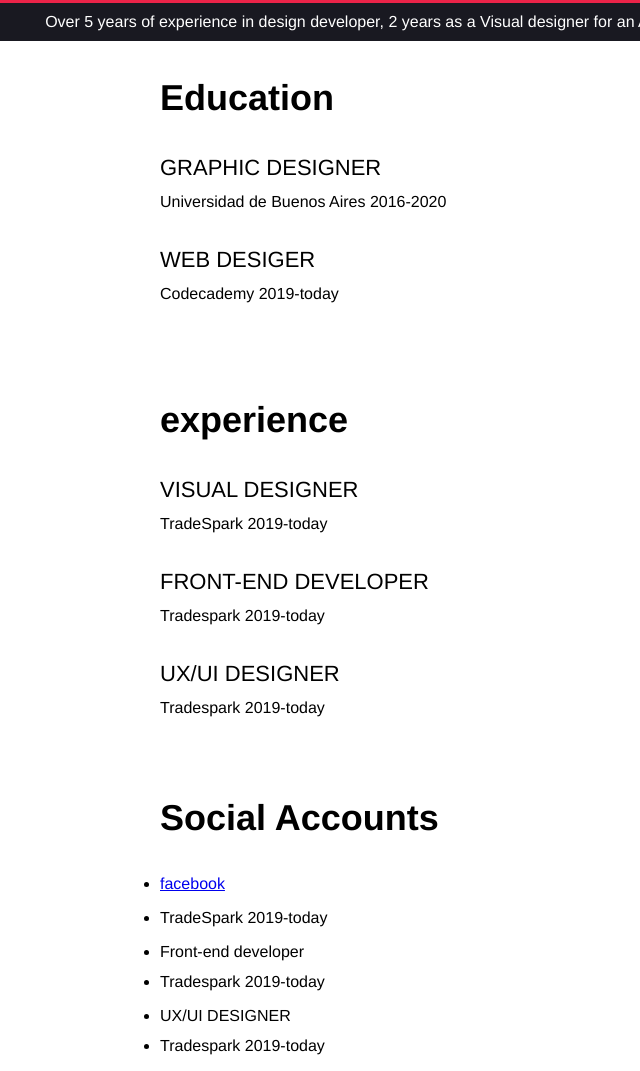
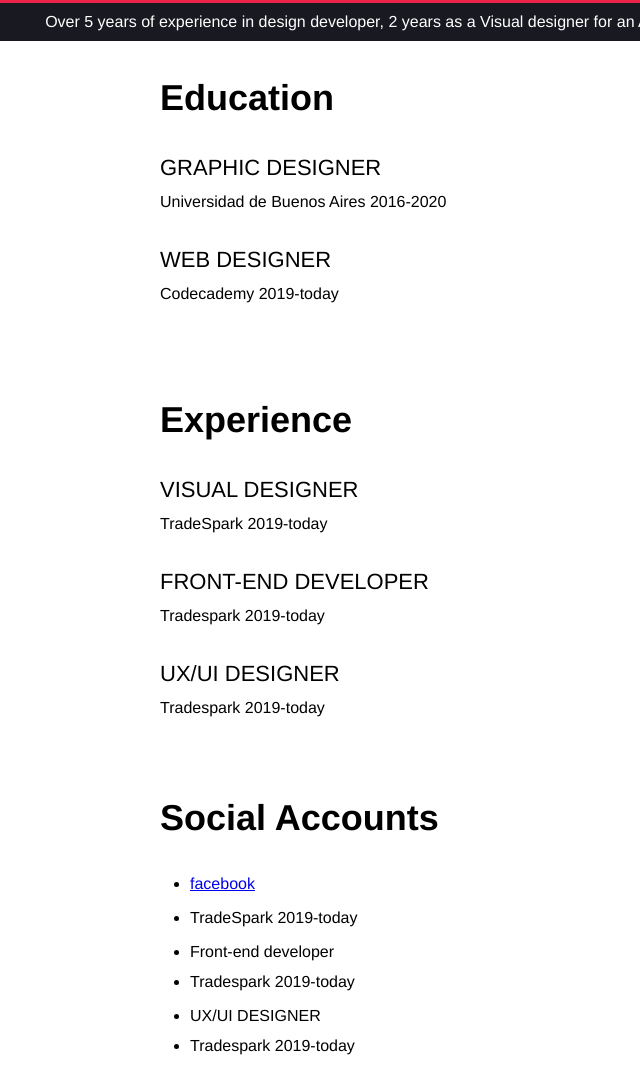
Before and after one commit to Drubrod/drubrod.github.com, a plain HTML site: page cv DavidRubiano/index.html in a window 1280 px wide. Shown: the part 47-1118 px from the top of the page, without its empty margins (0-640 px from the left). Drawn offline with Linux system fonts and the light colour scheme.

Commit message:
Typos and Uppercase fixes

```diff
--- a/cv DavidRubiano/index.html
+++ b/cv DavidRubiano/index.html
@@ -23,7 +23,7 @@
             <dl class="">
               <dt style="font-size:22px;text-transform:uppercase;margin-bottom:12px;margin-top:36px;">Graphic Designer</dt>
               <dd style="margin:0;">Universidad de Buenos Aires 2016-2020</dd>
-              <dt style="font-size:22px;text-transform:uppercase;margin-bottom:12px;margin-top:36px;">web desiger</dt>
+              <dt style="font-size:22px;text-transform:uppercase;margin-bottom:12px;margin-top:36px;">web designer</dt>
               <dd style="margin:0;">Codecademy 2019-today</dd>
             </dl>
           </div>
@@ -33,7 +33,7 @@
         </div>
       </div>
       <div style="margin-top:80px;"class="">
-        <h3 style="font-size:36px;font-family:helvetica;">experience</h3>
+        <h3 style="font-size:36px;font-family:helvetica;">Experience</h3>
         <div class="">
           <dl class="">
             <dt style="font-size:22px;text-transform:uppercase;margin-bottom:12px;margin-top:36px;">Visual Designer</dt>
@@ -48,7 +48,7 @@
       <div style="margin-top:80px;"class="">
         <h3 style="font-size:36px;font-family:helvetica;font-weight:bold;">Social Accounts</h3>
         <div class=>
-          <ul style="padding:0;">
+          <ul style="padding-left:30px;">
             <li style="margin-bottom:12px;margin-top:36px;">
               <a href="https://www.facebook.com/david.rubiano.735">facebook</a></li>
             <li style="margin-top: 16px;">TradeSpark 2019-today</li>
```
